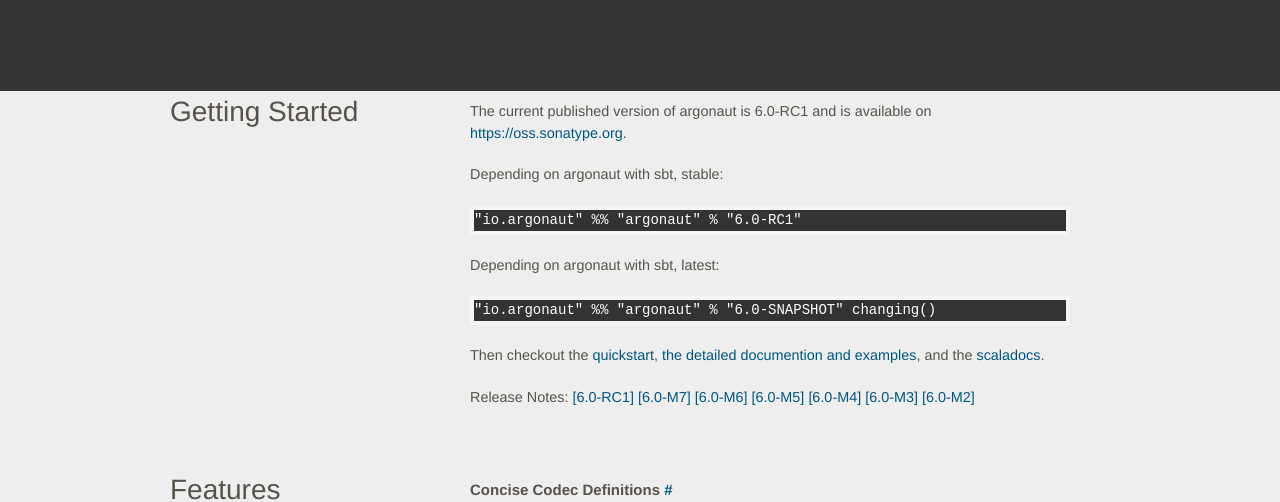
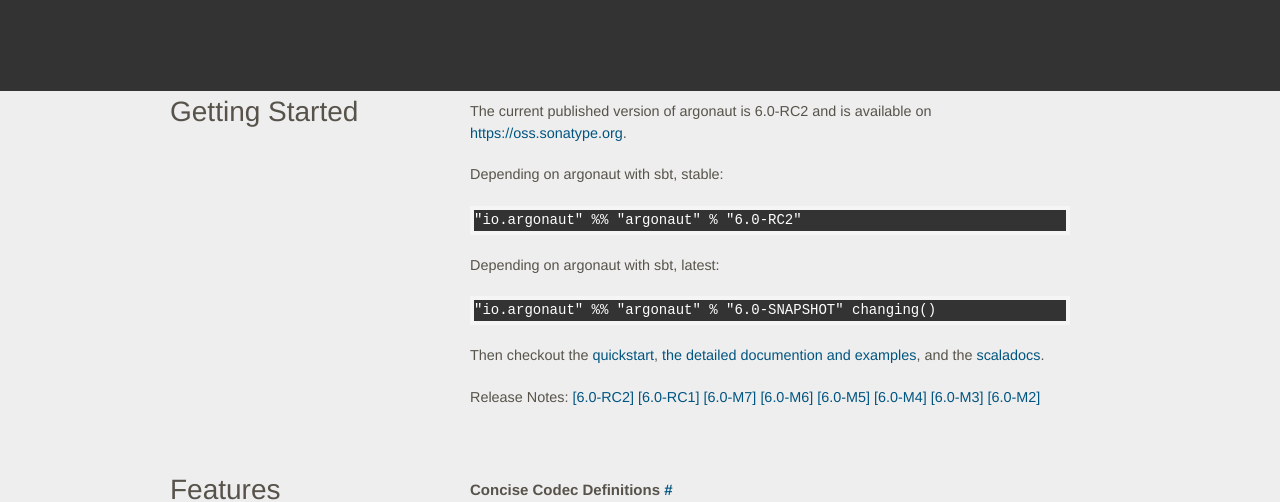
Before and after one commit to argonaut-io/argonaut.io, a Jekyll site: the page built from index.markdown, in a window 1280 px wide and 900 px high. Shown: the part 130-632 px from the top of the window. Built offline with Jekyll 4.4.1, drawn with Linux system fonts in a browser that asks for light colours; nearby versions of some CDN libraries; some web fonts are replaced.

Commit message:
Update published version.

```diff
--- a/doc/integration/index.markdown
+++ b/doc/integration/index.markdown
@@ -14,7 +14,7 @@
     <p>
       Grab argonaut-unfiltered by adding the following dependency to sbt:
     </p>
-    <pre>"io.argonaut" %% "argonaut-unfiltered" % "6.0-RC1"</pre>
+    <pre>"io.argonaut" %% "argonaut-unfiltered" % "6.0-RC2"</pre>
 
     <p>
       Use <code>JsonRequest</code> to wrap the <code>HttpRequest</code>. This
--- a/doc/quickstart/index.markdown
+++ b/doc/quickstart/index.markdown
@@ -19,7 +19,7 @@
     <h2>Using Argonaut with SBT</h2>
 
     <p>Depending on argonaut with sbt, stable:</p>
-    <pre>"io.argonaut" %% "argonaut" % "6.0-RC1" </pre>
+    <pre>"io.argonaut" %% "argonaut" % "6.0-RC2" </pre>
     <p>Depending on argonaut with sbt, latest:</p>
     <pre>"io.argonaut" %% "argonaut" % "6.0-SNAPSHOT" changing()  </pre>
 
--- a/index.markdown
+++ b/index.markdown
@@ -20,11 +20,11 @@
         <div class="title">Getting Started</div>
         <div class="details">
           <p>
-            The current published version of argonaut is 6.0-RC1 and is
+            The current published version of argonaut is 6.0-RC2 and is
             available on <a href="https://oss.sonatype.org">https://oss.sonatype.org</a>.
           </p>
           <p>Depending on argonaut with sbt, stable:</p>
-          <pre>"io.argonaut" %% "argonaut" % "6.0-RC1"     </pre>
+          <pre>"io.argonaut" %% "argonaut" % "6.0-RC2"     </pre>
           <p>Depending on argonaut with sbt, latest:</p>
           <pre>"io.argonaut" %% "argonaut" % "6.0-SNAPSHOT" changing()      </pre>
 
@@ -35,6 +35,7 @@
           </p>
 
           <p>Release Notes:
+            <a href="https://github.com/markhibberd/argonaut/blob/master/notes/6.0-RC2.markdown">[6.0-RC2]</a>
             <a href="https://github.com/markhibberd/argonaut/blob/master/notes/6.0-RC1.markdown">[6.0-RC1]</a>
             <a href="https://github.com/markhibberd/argonaut/blob/master/notes/6.0-M7.markdown">[6.0-M7]</a>
             <a href="https://github.com/markhibberd/argonaut/blob/master/notes/6.0-M6.markdown">[6.0-M6]</a>
```
